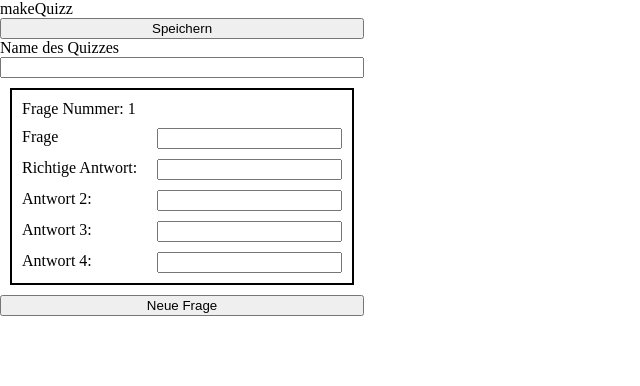
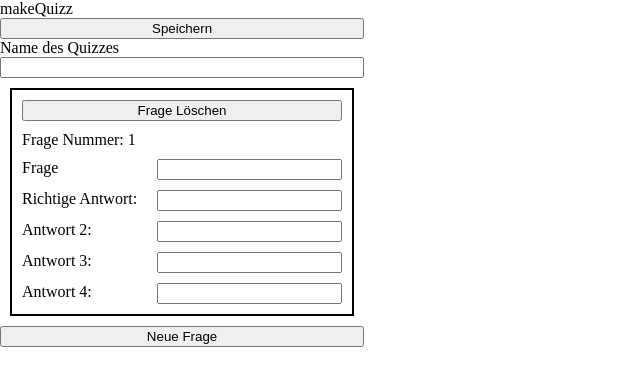
Before and after one commit to feindreh/quizz-it, a React (Create React App) app: page /create in a window 1280 px wide. Both pictures are taken after a click on the button "Neue Frage". Shown: the top 386 px of the page, without its empty margins (0-640 px from the left). Built offline with nearby package versions, Linux system fonts and the light colour scheme; no server answers; the database is empty.

Commit message:
add delete button

```diff
--- a/src/components/makeQuizz/newQuestion.js
+++ b/src/components/makeQuizz/newQuestion.js
@@ -1,11 +1,12 @@
 
 function NewQuestion(props){
 
-    const{number,Question} = props
+    const{number,Question,del} = props
 
 
     return(
         <div className="newQuestion">
+            <button type="button" onClick={()=>{del(number)}}>Frage Löschen</button>
             <div>Frage Nummer: {number+1}</div>
             <div className="wrap">
                 <label>Frage</label>
```
